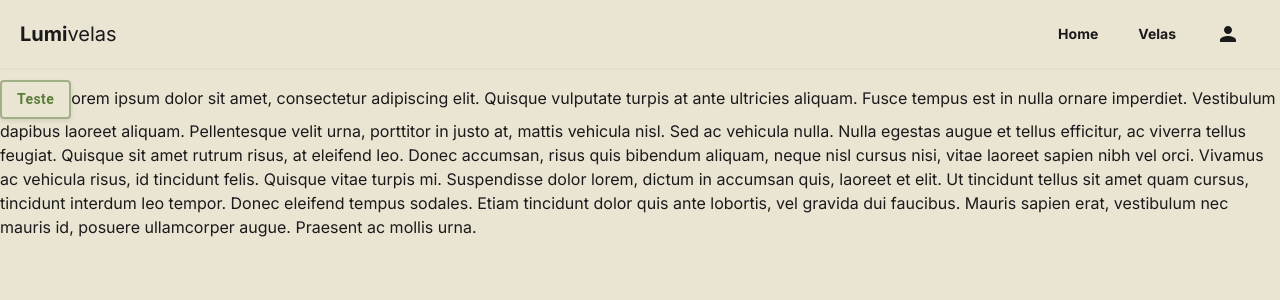
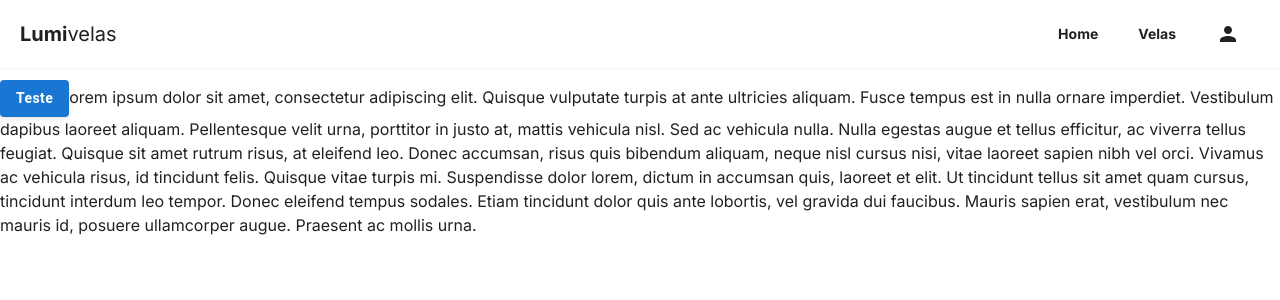
Before and after one commit to lumivelas/lumivelas-app, a Next.js app: page / in a window 1280 px wide. Shown: the top 300 px of the page. Built offline with nearby package versions, Linux system fonts and the light colour scheme; what @mui/material-nextjs would draw is missing.

Commit message:
Removido cores, para simplificar projeto

```diff
--- a/src/app/globals.css
+++ b/src/app/globals.css
@@ -3,13 +3,9 @@
 @tailwind utilities;
 
 :root {
-  --black: #1A1A1A;
-  --white: #EAE4D3;
-  --white-opacity: rgba(234, 228, 211, 0.95);
-
-  --danger: #B35442;
-  --primary: #5A7D3A;
-  --secundary: #C27A4A;
+  --black: #212121;
+  --white: #FFFFFF;
+  --white-opacity: rgba(255, 255, 255, 0.95);
 
   --background: var(--white);
   --foreground: var(--black);
--- a/src/app/layout.tsx
+++ b/src/app/layout.tsx
@@ -2,10 +2,10 @@
 
 import { AppRouterCacheProvider } from '@mui/material-nextjs/v15-appRouter';
 import { ThemeProvider } from '@emotion/react';
+import NavBar from '@/components/nav/NavBar';
 import { Inter } from 'next/font/google';
 import theme from '@/libs/theme';
 import "./globals.css";
-import NavBar from '@/components/nav/NavBar';
 
 const inter = Inter({
   weight: ["100", "400", "700"],
--- a/src/components/LumiButton.tsx
+++ b/src/components/LumiButton.tsx
@@ -21,8 +21,8 @@ const LumiButton: React.FC<Props> = ({ title, color = "primary", ...props }) =>
           boxShadow: "0px 4px 8px rgba(0, 0, 0, 0.2)",
         },
       }}
-      color={color}
-      variant="outlined"
+      color='primary'
+      variant="contained"
     >
       {title}
     </Button>
--- a/src/libs/theme.ts
+++ b/src/libs/theme.ts
@@ -3,15 +3,7 @@ import { createTheme } from '@mui/material/styles';
 
 const theme = createTheme({
   palette: {
-    primary: {
-      main: "#5A7D3A",
-    },
-    secondary: {
-      main: "#C27A4A"
-    },
-    error: {
-      main: "#B35442"
-    },
+
   }
 });
 
--- a/tailwind.config.ts
+++ b/tailwind.config.ts
@@ -8,10 +8,6 @@ export default {
   ],
   theme: {
     colors: {
-      white: 'var(--white)',
-      danger: 'var(--danger)',
-      primary: 'var(--primary)',
-      secundary: 'var(--secundary)',
       whiteOpacity: 'var(--white-opacity)',
     },
     extend: {
```
